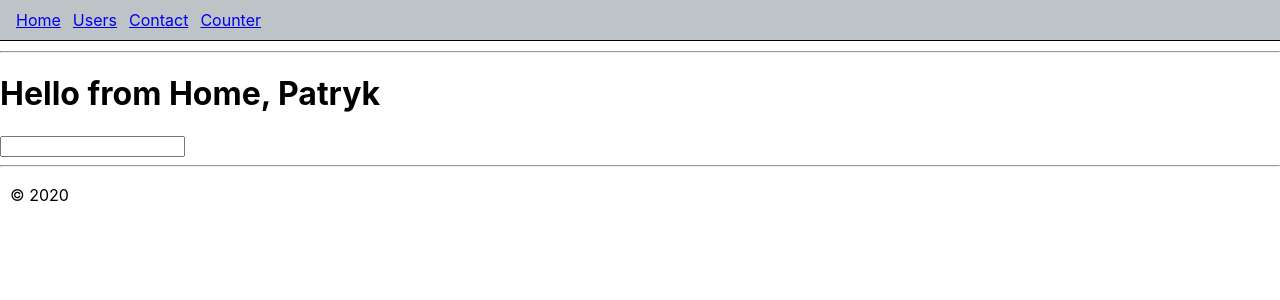
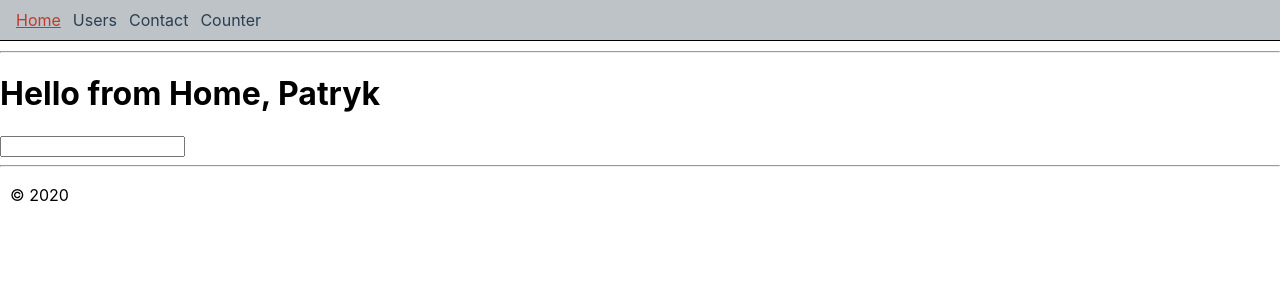
Before and after one commit to patrykomiotek/pd-react-app, a React (Create React App) app: page / in a window 1280 px wide. Shown: the top 300 px of the page. Built offline with nearby package versions, Linux system fonts and the light colour scheme.

Commit message:
styles and new Link component

```diff
--- a/src/App.css
+++ b/src/App.css
@@ -1,13 +1,3 @@
-.Menu {
-  border-bottom: #000 1px solid;
-  margin-bottom: 10px;
-  padding: 10px;
-  background: #bdc3c7;
-}
-.Link {
-  margin-left: 6px;
-  margin-right: 6px;
-}
 .Footer {
   border-top: 10px;
   padding: 10px
--- a/src/App.js
+++ b/src/App.js
@@ -1,12 +1,11 @@
 import {
   BrowserRouter as Router,
   Switch,
-  Route,
-  Link
+  Route
 } from "react-router-dom";
 
 import './App.css';
-import Menu from './components/Menu';
+import Menu, { Link } from './components/Menu';
 import Footer from './components/Footer';
 import Users from './pages/Users';
 import UserDetails from './pages/Users/UserDetails';
@@ -20,10 +19,10 @@ function App() {
     <div className="App">
       <Router>
         <Menu>
-          <Link to="/" className="Link">Home</Link>
-          <Link to="/users" className="Link">Users</Link>
-          <Link to="/contact" className="Link">Contact</Link>
-          <Link to="/counter" className="Link">Counter</Link>
+          <Link to="/">Home</Link>
+          <Link to="/users">Users</Link>
+          <Link to="/contact">Contact</Link>
+          <Link to="/counter">Counter</Link>
         </Menu>
         <hr />
         <Switch>
--- a/src/components/Menu/Link.js
+++ b/src/components/Menu/Link.js
@@ -1,6 +1,7 @@
-function Link(props) {
-  const { url, children } = props;
-  return <a className="Link" href={url}>{children}</a>;
+import { NavLink } from 'react-router-dom';
+
+function Link({ to, children  }) {
+  return <NavLink to={to} exact className="Link" activeClassName="active">{children}</NavLink>;
 }
 
 export default Link;
--- a/src/components/Menu/Menu.js
+++ b/src/components/Menu/Menu.js
@@ -1,3 +1,5 @@
+import './styles.css';
+
 function Menu(props) {
   return (
     <div className="Menu">
--- /dev/null
+++ b/src/components/Menu/styles.css
@@ -0,0 +1,17 @@
+.Menu {
+  border-bottom: #000 1px solid;
+  margin-bottom: 10px;
+  padding: 10px;
+  background: #bdc3c7;
+}
+.Link {
+  margin-left: 6px;
+  margin-right: 6px;
+  text-decoration: none;
+  color: #2c3e50;
+}
+
+.active {
+  color: #c0392b;
+  text-decoration: underline;
+}
```
